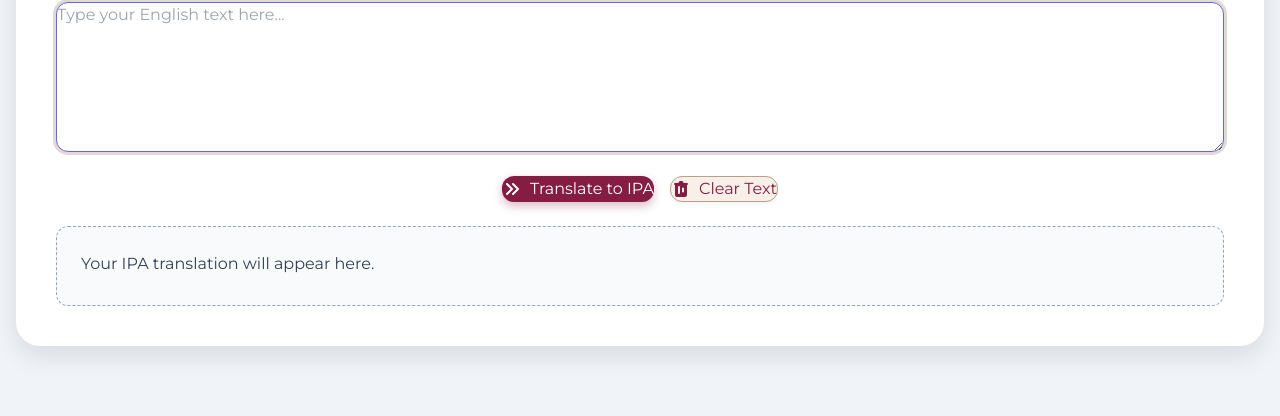
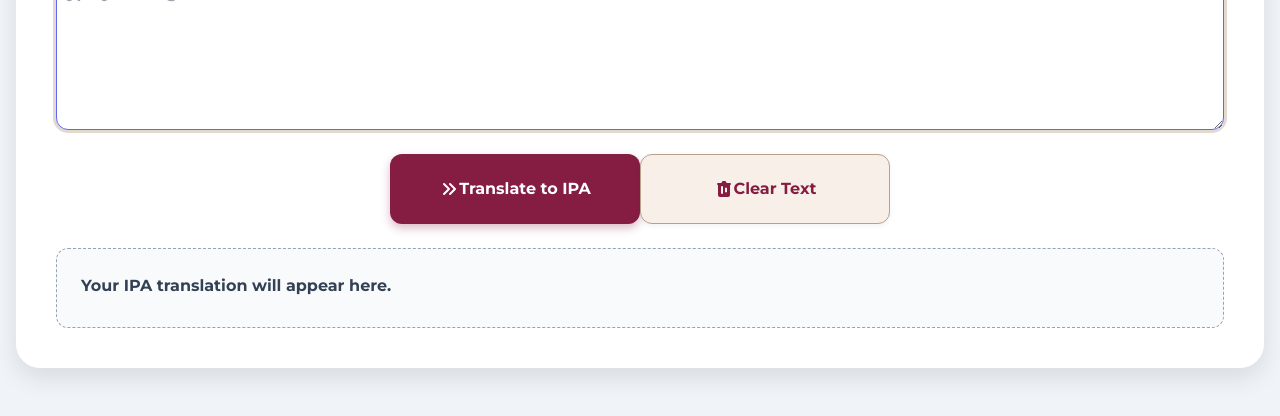
Before and after one commit to ling360/IPAtransEng, a plain HTML site: page index.html in a window 1280 px wide. Shown: the part 276-692 px from the top of the page. Drawn offline with nearby package versions, Linux system fonts and the light colour scheme.

Commit message:
Update index.html

```diff
--- a/index.html
+++ b/index.html
@@ -7,7 +7,7 @@
     <!-- Tailwind CSS CDN -->
     <script src="https://cdn.tailwindcss.com"></script>
     <!-- Google Fonts - Montserrat -->
-    <link href="https://fonts.googleapis.com/css2?family=Montserrat:wght@400;600&display=swap" rel="stylesheet">
+    <link href="https://fonts.googleapis.com/css2?family=Montserrat:wght@700&display=swap" rel="stylesheet">
     <style>
         /* Custom styles for Montserrat font */
         body {
@@ -48,17 +48,26 @@
             box-shadow: 0 0 0 3px rgba(182, 161, 139, 0.4); /* Soft focus shadow with gold */
         }
         button {
-            padding: 1rem 2rem; /* Increased padding for bigger buttons */
+            /* Explicitly setting height and width to force size */
+            height: 70px; /* Fixed height for the button */
+            width: 250px; /* Fixed width for the button */
+            padding: 0 1rem; /* Adjust padding to fit content within fixed size */
             border-radius: 0.75rem; /* Rounded corners for buttons */
-            font-weight: 600;
-            font-size: 1.1rem; /* Larger font size for buttons */
+            font-weight: 700; /* Made font bolder */
+            font-size: 1.4rem; /* Increased font size for buttons */
             cursor: pointer;
             transition: background-color 0.2s ease-in-out, transform 0.1s ease-in-out;
-            display: inline-flex;
+            display: inline-flex; /* Keep inline-flex for icon-text alignment */
             align-items: center;
             justify-content: center;
-            gap: 0.5rem;
+            /* margin-bottom to create space between buttons if they stack */
+            margin-bottom: 1rem; /* Add margin for spacing when stacked or in row */
         }
+        /* Remove margin-bottom for the last button in the group */
+        .flex-col button:last-child, .sm\:flex-row button:last-child {
+            margin-bottom: 0;
+        }
+
         .btn-primary {
             background-color: #841D41; /* Red */
             color: #ffffff;
@@ -116,7 +125,7 @@
             placeholder="Type your English text here..."
         ></textarea>
 
-        <div class="flex flex-col sm:flex-row justify-center gap-4">
+        <div class="flex flex-col sm:flex-row justify-center">
             <button id="translateButton" class="btn-primary">
                 <svg xmlns="http://www.w3.org/2000/svg" class="h-5 w-5" viewBox="0 0 20 20" fill="currentColor">
                     <path fill-rule="evenodd" d="M10.293 15.707a1 1 0 010-1.414L14.586 10l-4.293-4.293a1 1 0 111.414-1.414l5 5a1 1 0 010 1.414l-5 5a1 1 0 01-1.414 0z" clip-rule="evenodd" />
```
